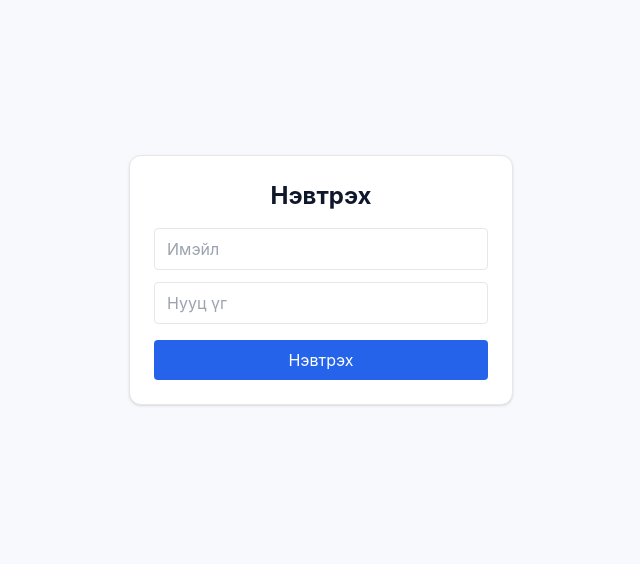
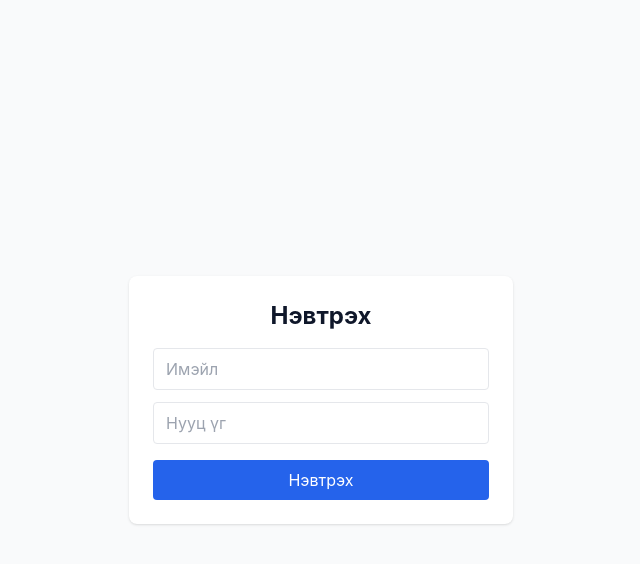
Before and after one commit to baldorjzagdaa-source/educlub-web, a React (Vite) app: page /login in a window 1280 px wide. Shown: the top 564 px of the page, without its empty margins (319-959 px from the left). Built offline with nearby package versions, Linux system fonts and the light colour scheme; the HTML template or start-up script is replaced by a standard one.

Commit message:
feat: role based redirect after login

```diff
--- a/src/App.tsx
+++ b/src/App.tsx
@@ -2,7 +2,7 @@
 import MainLayout from "./layouts/MainLayout";
 
 import Home from "./pages/Home";
-import Auth from "./pages/Auth";
+import Login from "./pages/Login"; // ⬅️ ШИНЭ
 import Centers from "./pages/Centers";
 import CenterDetail from "./pages/CenterDetail";
 import Courses from "./pages/Courses";
@@ -13,6 +13,7 @@
   return (
     <BrowserRouter>
       <Routes>
+        {/* Main layout pages */}
         <Route element={<MainLayout />}>
           <Route path="/" element={<Home />} />
           <Route path="/centers" element={<Centers />} />
@@ -22,8 +23,8 @@
           <Route path="/contact" element={<Contact />} />
         </Route>
 
-        {/* Auth (no footer later) */}
-        <Route path="/login" element={<Auth />} />
+        {/* Auth pages (no layout / no footer) */}
+        <Route path="/login" element={<Login />} />
       </Routes>
     </BrowserRouter>
   );
--- /dev/null
+++ b/src/pages/Login.tsx
@@ -0,0 +1,87 @@
+import { useState } from "react";
+import { useNavigate } from "react-router-dom";
+import { supabase } from "../utils/supabase";
+
+export default function Login() {
+  const navigate = useNavigate();
+
+  const [email, setEmail] = useState("");
+  const [password, setPassword] = useState("");
+  const [loading, setLoading] = useState(false);
+  const [error, setError] = useState<string | null>(null);
+
+  async function handleLogin(e: React.FormEvent) {
+    e.preventDefault();
+    setLoading(true);
+    setError(null);
+
+    const { data, error } = await supabase.auth.signInWithPassword({
+      email,
+      password,
+    });
+
+    if (error) {
+      setError(error.message);
+      setLoading(false);
+      return;
+    }
+
+    // 🔐 role шалгах
+    const userId = data.user.id;
+
+    const { data: profile } = await supabase
+      .from("profiles")
+      .select("role")
+      .eq("user_id", userId)
+      .single();
+
+    if (profile?.role === "admin") {
+      navigate("/admin");
+    } else {
+      navigate("/");
+    }
+
+    setLoading(false);
+  }
+
+  return (
+    <div className="min-h-screen flex items-center justify-center bg-gray-50 px-4">
+      <form
+        onSubmit={handleLogin}
+        className="w-full max-w-sm bg-white p-6 rounded-lg shadow"
+      >
+        <h1 className="text-2xl font-bold mb-4 text-center">Нэвтрэх</h1>
+
+        {error && (
+          <p className="text-red-600 text-sm mb-3 text-center">{error}</p>
+        )}
+
+        <input
+          type="email"
+          placeholder="Имэйл"
+          value={email}
+          onChange={(e) => setEmail(e.target.value)}
+          required
+          className="w-full border px-3 py-2 rounded mb-3"
+        />
+
+        <input
+          type="password"
+          placeholder="Нууц үг"
+          value={password}
+          onChange={(e) => setPassword(e.target.value)}
+          required
+          className="w-full border px-3 py-2 rounded mb-4"
+        />
+
+        <button
+          type="submit"
+          disabled={loading}
+          className="w-full bg-blue-600 text-white py-2 rounded hover:bg-blue-700"
+        >
+          {loading ? "Нэвтэрч байна..." : "Нэвтрэх"}
+        </button>
+      </form>
+    </div>
+  );
+}
```
